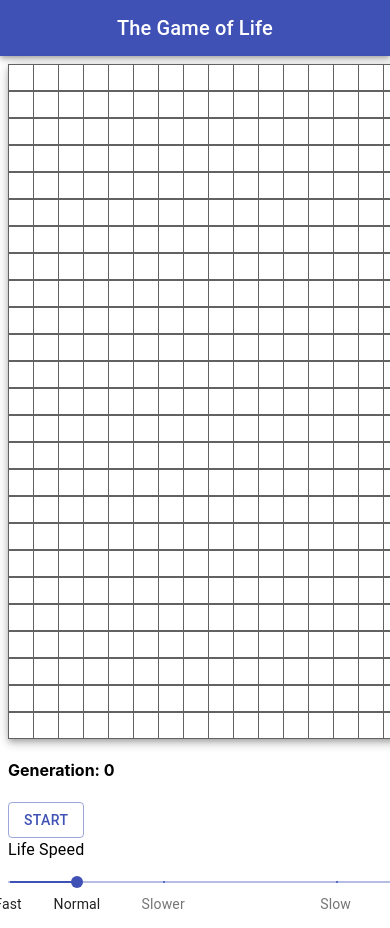
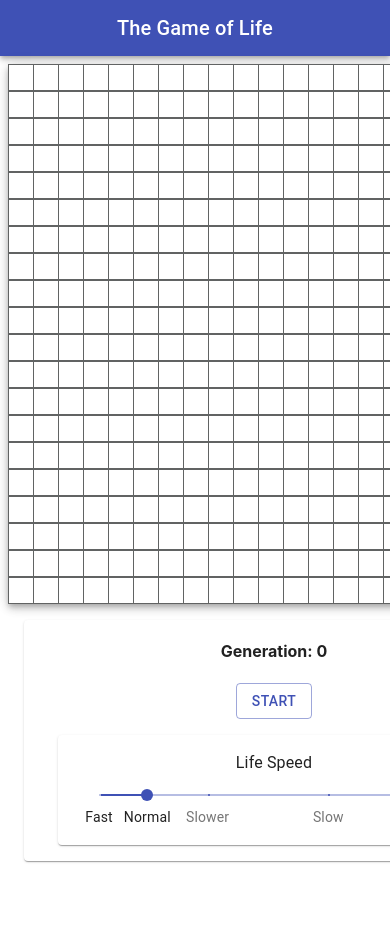
Before and after one commit to SyriiAdvent/game-of-life, a React (Create React App) app: page / in a window 390 px wide. Shown: the top 928 px of the page. After the commit the page ends 885 px from the top, so only its background shows below. Built offline with nearby package versions, Linux system fonts and the light colour scheme.

Commit message:
Added some responsiveness

```diff
--- a/src/components/controls/SlideController.jsx
+++ b/src/components/controls/SlideController.jsx
@@ -1,14 +1,24 @@
 import React from 'react'
 import { createStyles, makeStyles } from "@material-ui/core/styles";
-import { Typography } from '@material-ui/core';
+import { Typography, Paper } from '@material-ui/core';
 import Slider from '@material-ui/core/Slider';
 import { useRecoilState } from 'recoil'
 import { animSpeed } from '../../stateStore/atoms'
 
-const useStyles = makeStyles(() =>
+const useStyles = makeStyles((theme) =>
   createStyles({
+    slideCard: {
+      width: 400,
+      margin: theme.spacing(2),
+      padding: theme.spacing(2),
+      display: 'flex',
+      flexDirection: 'column',
+      justifyContent: 'center',
+      alignItems: 'center',
+    },
     speedSlider: {
-      width: 500
+      width: 350,
+      // margin: theme.spacing(2),
     }
   })
 );
@@ -44,7 +54,7 @@ const SlideController = () => {
   ];
 
   return (
-    <>
+    <Paper className={cls.slideCard}>
       <Typography id="discrete-slider-small-steps" gutterBottom>
         Life Speed
         </Typography>
@@ -61,7 +71,7 @@ const SlideController = () => {
         valueLabelDisplay="auto"
         onChange={(e, val) => setSpeed(val)}
       />
-    </>
+    </Paper>
   )
 }
 
--- a/src/components/gameOfLife/GameOfLife.tsx
+++ b/src/components/gameOfLife/GameOfLife.tsx
@@ -1,6 +1,7 @@
 import React, { useState } from 'react'
 import { Theme, createStyles, makeStyles } from "@material-ui/core/styles";
 import { BaseCSSProperties } from "@material-ui/core/styles/withStyles";
+import { Card, Paper } from '@material-ui/core';
 import Grid from './Grid'
 import SlideController from '../controls/SlideController'
 import PlayerButton from '../controls/PlayerButton';
@@ -15,14 +16,22 @@ interface StyleProps {
 const useStyles = makeStyles((theme: Theme) =>
   createStyles({
     root: {
-      margin: theme.spacing(1),
+      padding: theme.spacing(1),
+      // width: "99%",
       display: "flex",
       flexWrap: "wrap",
       justifyContent: "space-evenly",
+      // backgroundColor: '#F5F5F5'
     },
-    speedSlider: {
-      width: 500
-    }
+    controlBox: {
+      margin: theme.spacing(2),
+      display: 'flex',
+      flexDirection: 'column',
+      justifyContent: 'center',
+      alignItems: 'center',
+      minWidth: 500,
+      width: 800
+    },
   })
 );
 
@@ -36,11 +45,11 @@ const GameOfLife = () => {
   return (
     <div className={cls.root}>
       <Grid />
-      <div>
+      <Card className={cls.controlBox}>
         <h4>Generation: {generation}</h4>
         <PlayerButton />
-        <SlideController />
-      </div>
+        <SlideController  />
+      </Card>
     </div>
   )
 }
--- a/src/components/gameOfLife/Grid.tsx
+++ b/src/components/gameOfLife/Grid.tsx
@@ -45,7 +45,7 @@ const useStyles = makeStyles((theme: Theme) =>
   const [grid, setGrid] = useState<IGrid>([]);
   const [gridSize, setGridSize] = useState<IGridSize>({
     cols: 25,
-    rows: 25,
+    rows: 20,
   });
   const { rows, cols } = gridSize;
   const neighborPositions = [
--- a/src/stateStore/atoms.ts
+++ b/src/stateStore/atoms.ts
@@ -14,7 +14,7 @@ export const gridSize = atom({
   key: 'generation',
   default: {
     cols: 25,
-    rows: 25
+    rows: 20
   }
 });
 
```
